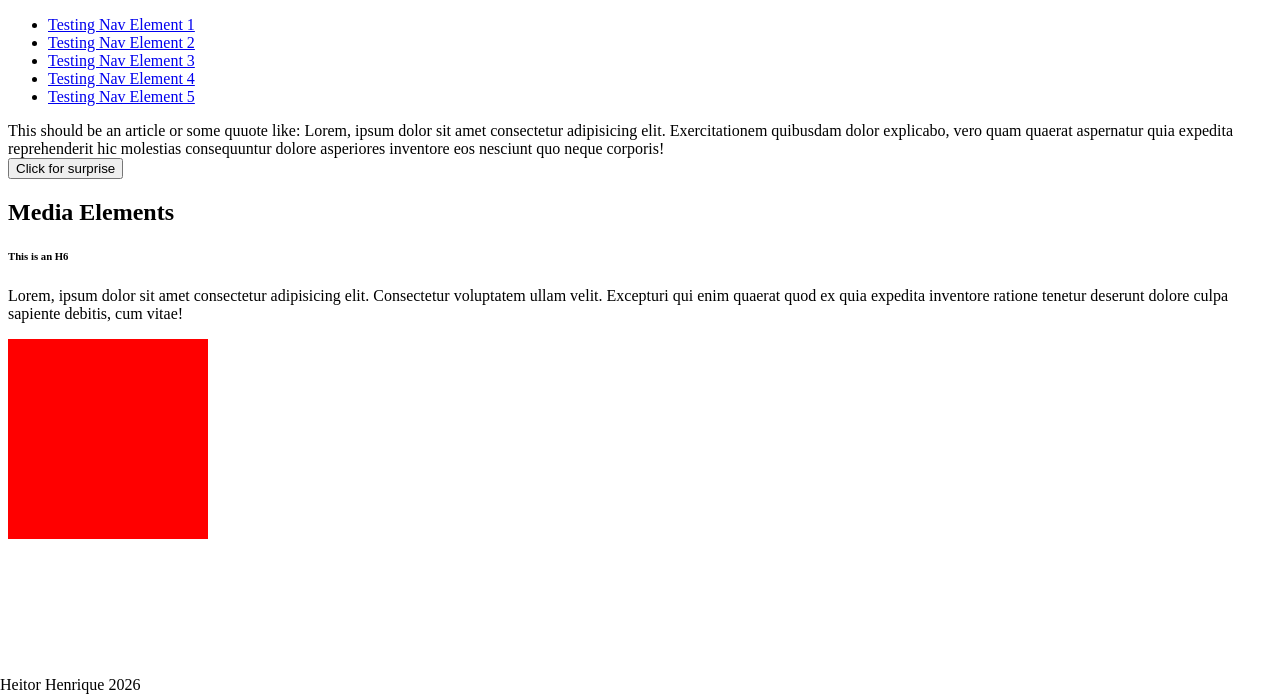
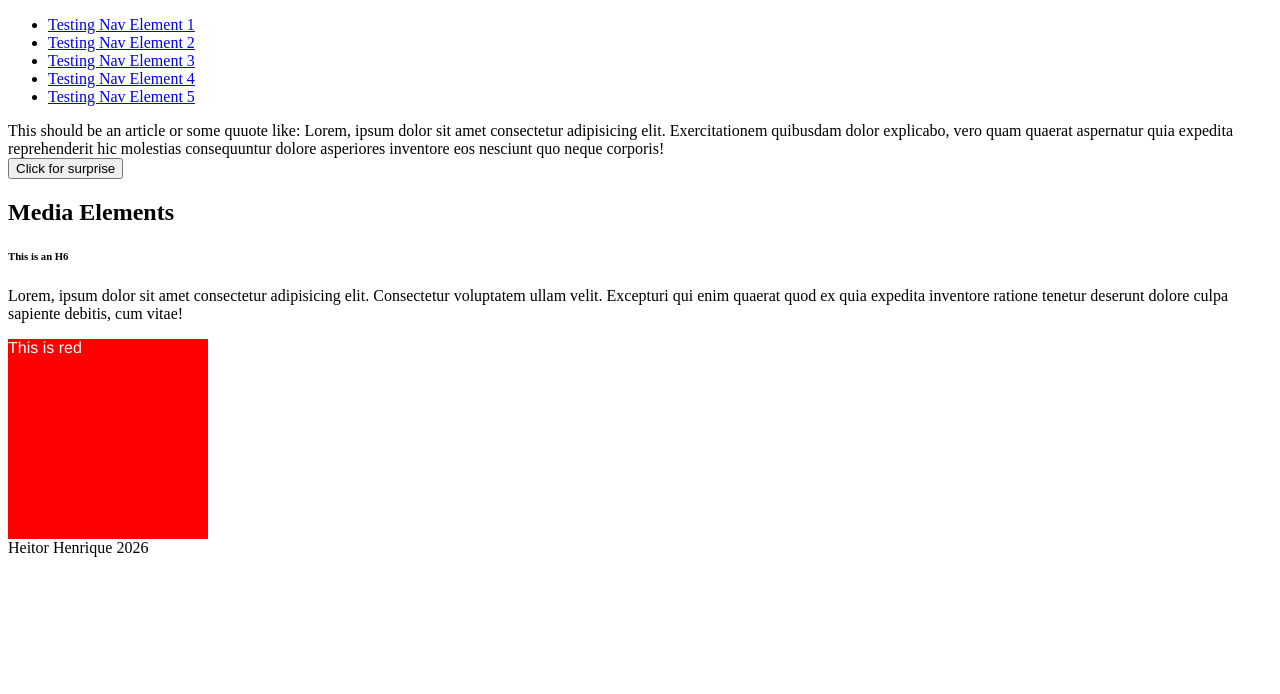
Before and after one commit to HeitorHMA/JavaScript-Revision, a plain HTML site: page HTML/index.html in a window 1280 px wide. Shown: the part 106-800 px from the top of the page. Drawn offline with Linux system fonts and the light colour scheme.

Commit message:
feat: change footer propierties, change div text propierties and write info inside of div

```diff
--- a/HTML/index.html
+++ b/HTML/index.html
@@ -40,7 +40,7 @@
           expedita inventore ratione tenetur deserunt dolore culpa sapiente
           debitis, cum vitae!
         </p>
-        <div id="div1"></div>
+        <div id="div1">This is red</div>
       </section>
     </main>
     <footer>Heitor Henrique 2026</footer>
--- a/HTML/style.css
+++ b/HTML/style.css
@@ -4,14 +4,10 @@ h1 {
     "Lucida Sans", "Lucida Sans Regular", "Lucida Grande",
     "Lucida Sans Unicode", Geneva, Verdana, sans-serif;
 }
-footer {
-  position: fixed;
-  bottom: 0;
-  left: 0;
-  width: 100%;
-}
 #div1 {
   background-color: red;
+  color: white;
+  font-family: "Franklin Gothic Medium", "Arial Narrow", Arial, sans-serif;
   width: 200px;
   height: 200px;
 }
```
